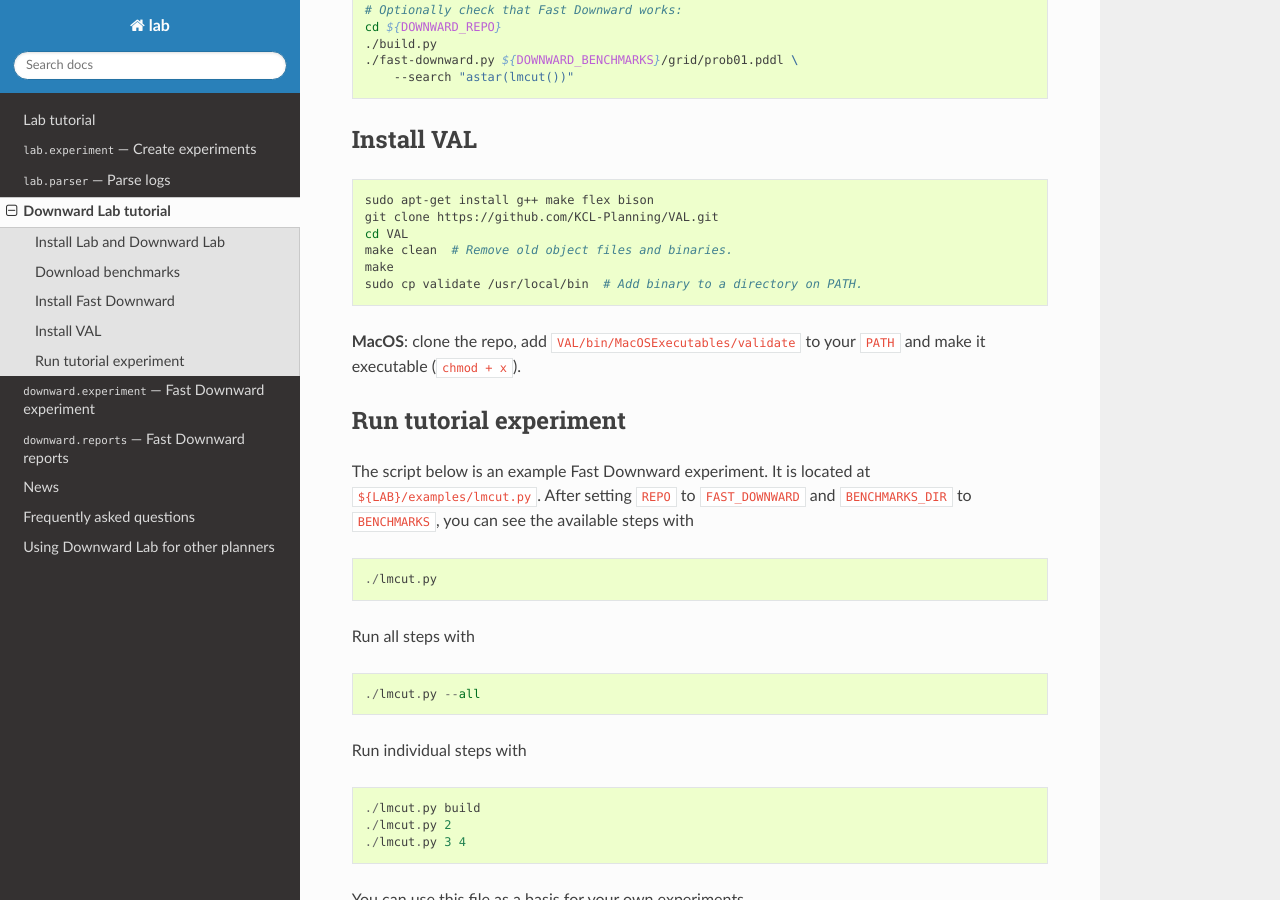
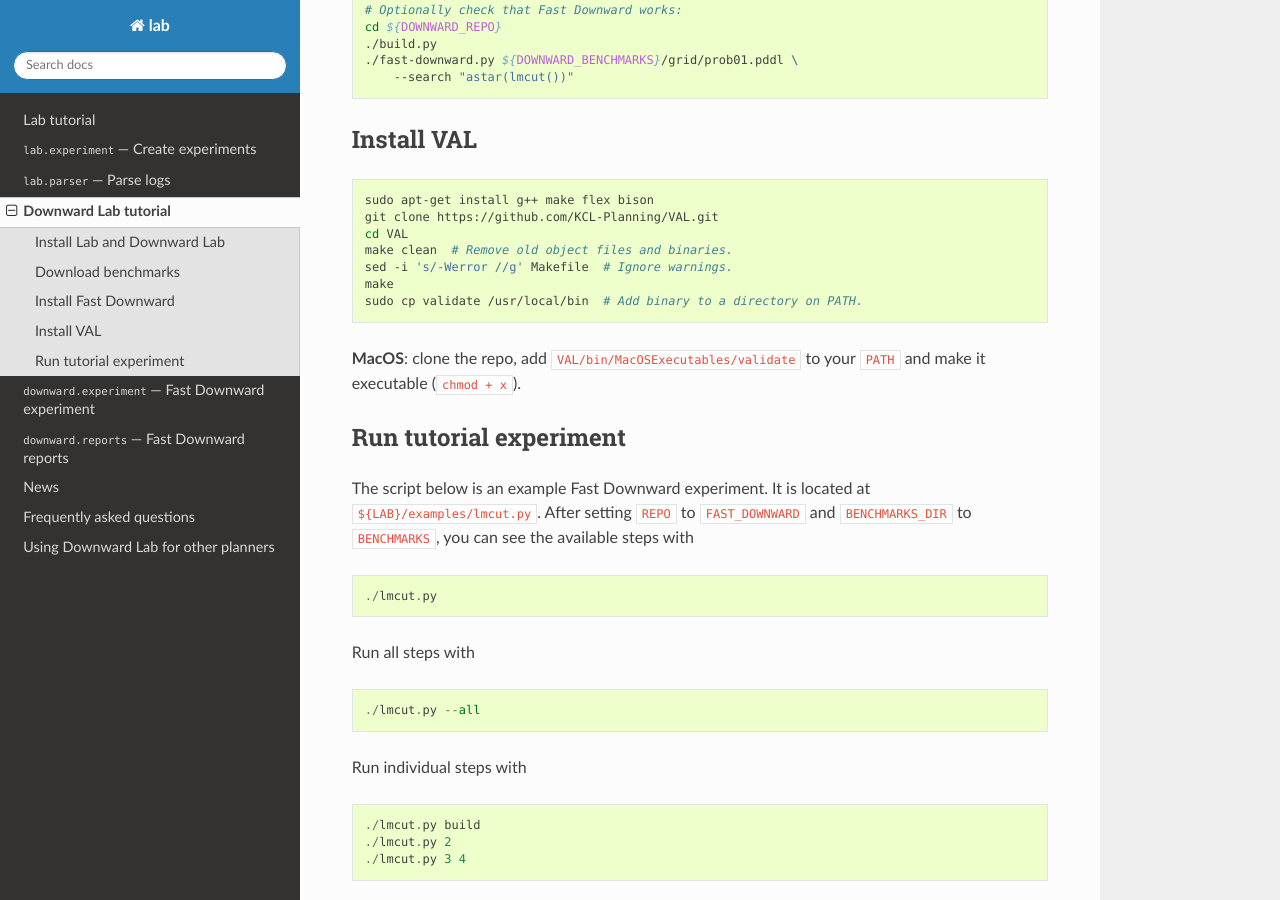
Before and after one commit to aibasel/lab, a Sphinx documentation site: the page built from docs/downward.tutorial.rst, in a window 1280 px wide and 900 px high, scrolled down 1161 px. Built offline with Sphinx 7.4.7 and the Read the Docs theme 2.0.0, drawn with Linux system fonts in a browser that asks for light colours; pages that are not in the unit, such as notebooks, are missing from menus.

Commit message:
Ignore warnings when compiling VAL.

```diff
--- a/docs/downward.tutorial.rst
+++ b/docs/downward.tutorial.rst
@@ -52,6 +52,7 @@
     git clone https://github.com/KCL-Planning/VAL.git
     cd VAL
     make clean  # Remove old object files and binaries.
+    sed -i 's/-Werror //g' Makefile  # Ignore warnings.
     make
     sudo cp validate /usr/local/bin  # Add binary to a directory on PATH.
 
```
